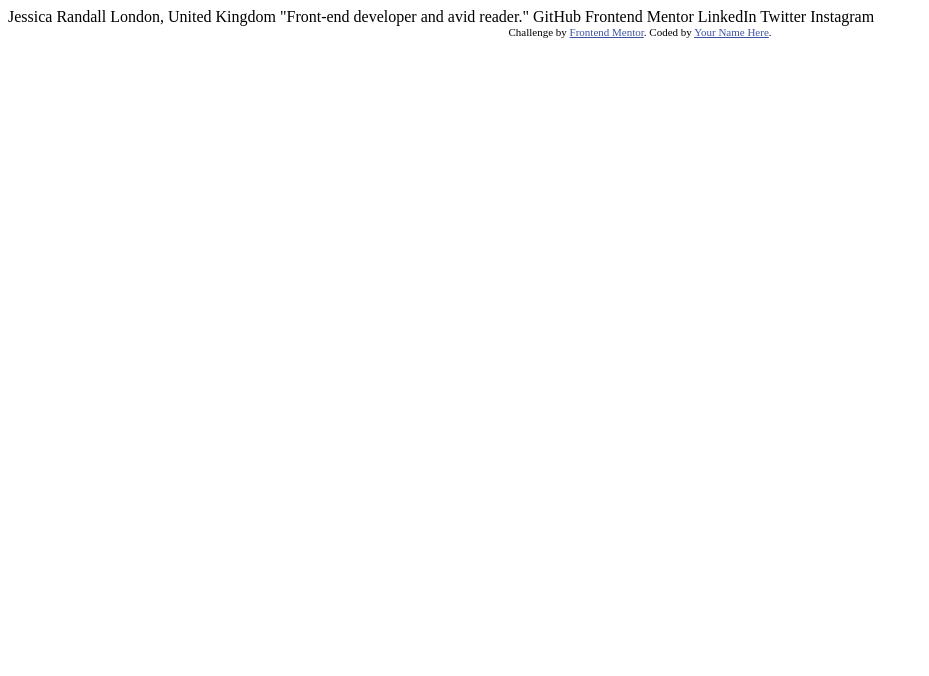
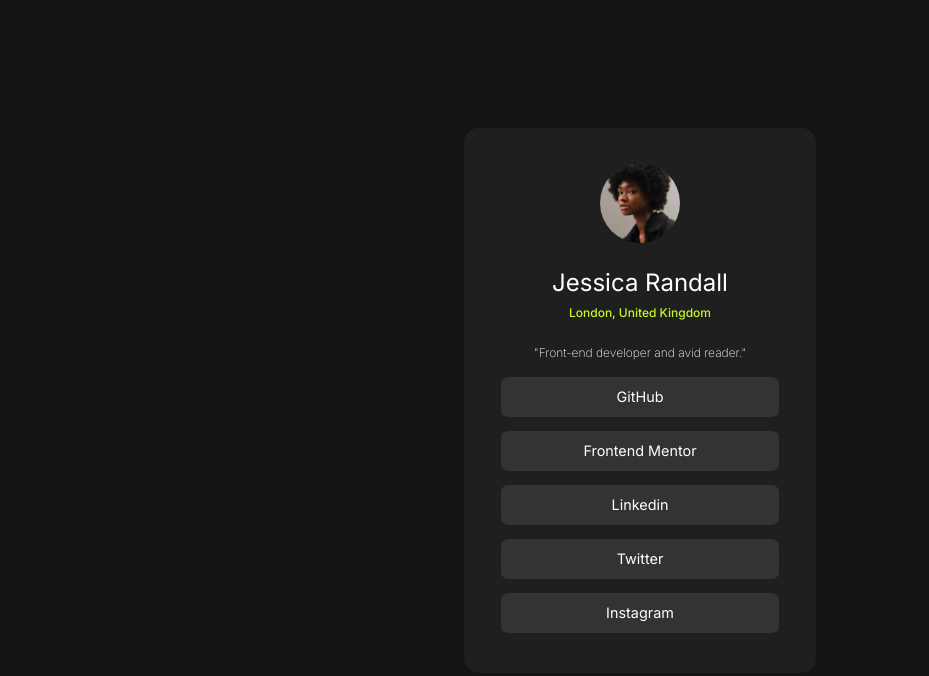
Before and after one commit to camilo-cloud/social_links_profile, a plain HTML site: page index.html in a window 1280 px wide. Shown: the whole page, without its empty margins (0-929 px from the left). Drawn offline with Linux system fonts and the light colour scheme.

Commit message:
Proyecto terminado

```diff
--- a/index.html
+++ b/index.html
@@ -2,33 +2,32 @@
 <html lang="en">
 <head>
   <meta charset="UTF-8">
-  <meta name="viewport" content="width=device-width, initial-scale=1.0"> <!-- displays site properly based on user's device -->
-
-  <link rel="icon" type="image/png" sizes="32x32" href="./assets/images/favicon-32x32.png">
-
+  <meta name="viewport" content="width=device-width, initial-scale=1.0">
+  <link rel="preconnect" href="https://fonts.googleapis.com">
+  <link rel="preconnect" href="https://fonts.gstatic.com" crossorigin>
+  <link href="https://fonts.googleapis.com/css2?family=Inter:ital,opsz,wght@0,14..32,100..900;1,14..32,100..900&display=swap" rel="stylesheet">
+  <link rel="stylesheet" href="styles.css">
   <title>Frontend Mentor | Social links profile</title>
-
-  <!-- Feel free to remove these styles or customise in your own stylesheet 👍 -->
-  <style>
-    .attribution { font-size: 11px; text-align: center; }
-    .attribution a { color: hsl(228, 45%, 44%); }
-  </style>
 </head>
 <body>
-
-  Jessica Randall
-  London, United Kingdom
-  "Front-end developer and avid reader."
-
-  GitHub
-  Frontend Mentor
-  LinkedIn
-  Twitter
-  Instagram
-
-  <div class="attribution">
-    Challenge by <a href="https://www.frontendmentor.io?ref=challenge" target="_blank">Frontend Mentor</a>.
-    Coded by <a href="#">Your Name Here</a>.
-  </div>
+  <main>
+    <div class="container">
+      <div class="top__card">
+        <div class="profile">
+          <img src="assets/images/avatar-jessica.jpeg" alt="Jessica Randall">
+        </div>
+        <h2 class="name">Jessica Randall</h2>
+        <div class="ubication">London, United Kingdom</div>
+        <p class="description">"Front-end developer and avid reader."</p>
+      </div>
+      <div class="links">
+        <div class="link">GitHub</div>
+        <div class="link">Frontend Mentor</div>
+        <div class="link">Linkedin</div>
+        <div class="link">Twitter</div>
+        <div class="link">Instagram</div>
+      </div>
+    </div>
+  </main>
 </body>
 </html>
--- /dev/null
+++ b/styles.css
@@ -0,0 +1,103 @@
+:root{
+    --green-color:hsl(75, 94%, 57%);
+    --white-color:hsl(0, 0%, 100%);
+    --grey-700:hsl(0, 0%, 20%);
+    --grey-800:hsl(0, 0%, 12%);
+    --grey-900:hsl(0, 0%, 8%);
+}
+*{
+    margin: 0;
+    padding: 0;
+}
+*,
+*::before,
+*::after {
+  box-sizing: border-box;
+}
+body{
+    min-height: 100vh;
+    font-family: "Inter", sans-serif;
+    background-color: var(--grey-900);
+    display: flex;
+    justify-content: center;
+    align-items: center;
+    padding: 1rem; /*to ensure the container doesn't touch the edges on small screens*/
+    text-align: center;
+}
+.container{
+    background-color: var(--grey-800);
+    border-radius: 15px;
+    display: flex;
+    flex-direction: column;
+    align-items: center;
+    justify-content: center;
+    padding: 35px 30px 40px 30px;
+    gap: 12px;
+    width: 22rem; /*To prevent it from getting too wide on larger screens */
+
+}
+.top__card{
+    display: flex;
+    flex-direction: column;
+    align-items:center;
+    gap: 15px;
+    padding-bottom: 5px;
+
+}
+.profile{
+    margin-bottom: 10px;
+}
+.profile img{
+    display: block;
+    max-width: 100%; /*prevents it from overflowing its container*/
+    border-radius: 50%;
+    width: 5rem; /* 90px equivale a 5.625rem cuando 1rem = 16px */
+    height: 5rem;
+
+}
+.name{
+    color: var(--white-color);
+    font-weight: 400;
+    font-size: 1.5rem;
+}
+.ubication{
+    color: var(--green-color);
+    font-size: 0.75rem;
+    font-weight: 500;
+    margin-top: -7px;
+}
+.description{
+    color:var(--white-color);
+    font-size: 12px;
+    font-weight: 200;
+    margin-top: 10px;
+}
+.links{
+    display: flex;
+    flex-direction: column;
+
+    gap: 14px;
+    width: 95%;
+
+}
+.link{
+    background-color: var(--grey-700);
+    height: 2.5rem;
+    border-radius: 7px;
+    display: flex;
+    justify-content: center;
+    align-items: center;
+    color: var(--white-color);
+    font-size: 0.9rem;
+    cursor: pointer;
+}
+.link:hover{
+    background-color: var(--green-color);
+    color: var(--grey-900);
+    font-weight: bold;
+}
+@media (max-width: 400px) {
+    .container{
+        width: 20rem;
+    }
+}
```
